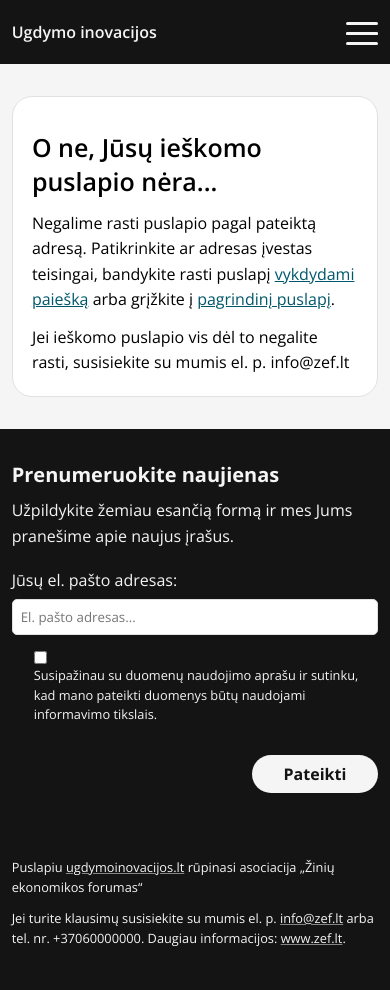
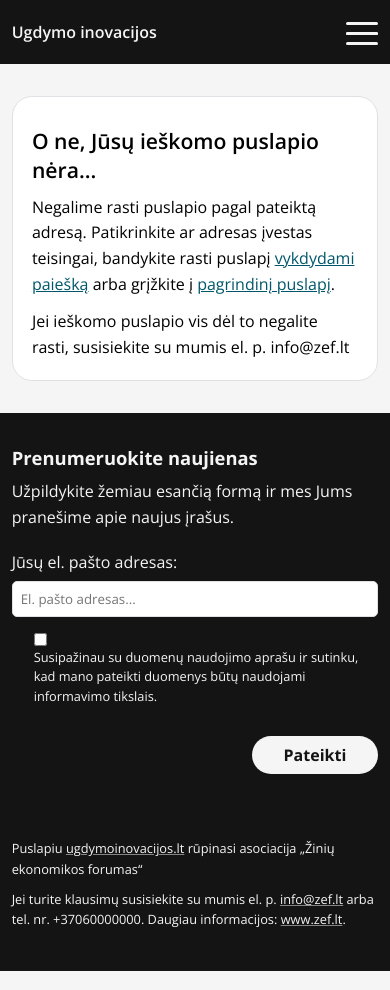
Before and after one commit to RimanteRaz/ugdymo-inovacijos, a website built with webpack: page 404.html in a window 390 px wide. Built offline with nearby package versions, Linux system fonts and the light colour scheme.

Commit message:
Make mobile heading sizes smaller

```diff
--- a/scss/1-helpers/_variables.scss
+++ b/scss/1-helpers/_variables.scss
@@ -10,6 +10,7 @@ $light-1: #f5f5f5;
 $light-2: #eceff1;
 
 /* TEXT */
+$mobile-text-ratio: 1.15;
 $text-ratio: 1.25;
 
 /* MEDIA QUERIES */
--- a/scss/2-basics/_typography.scss
+++ b/scss/2-basics/_typography.scss
@@ -9,9 +9,12 @@
 
 @for $i from 1 to 7 {
   h#{$i} {
-    font-size: 1rem * pow($text-ratio, (6-$i));
+    padding: 1em 0em 0.5em 0em;
     font-weight: 600;
-    padding: 1em 0em 0.5em 0em;
+    font-size: 1rem * pow($mobile-text-ratio, (6-$i));
+    @media (min-width: $tablet) {
+      font-size: 1rem * pow($text-ratio, (6-$i));
+    }
   }
 }
 
```
Also changed, not shown: dist/main.css, 2 other files.
